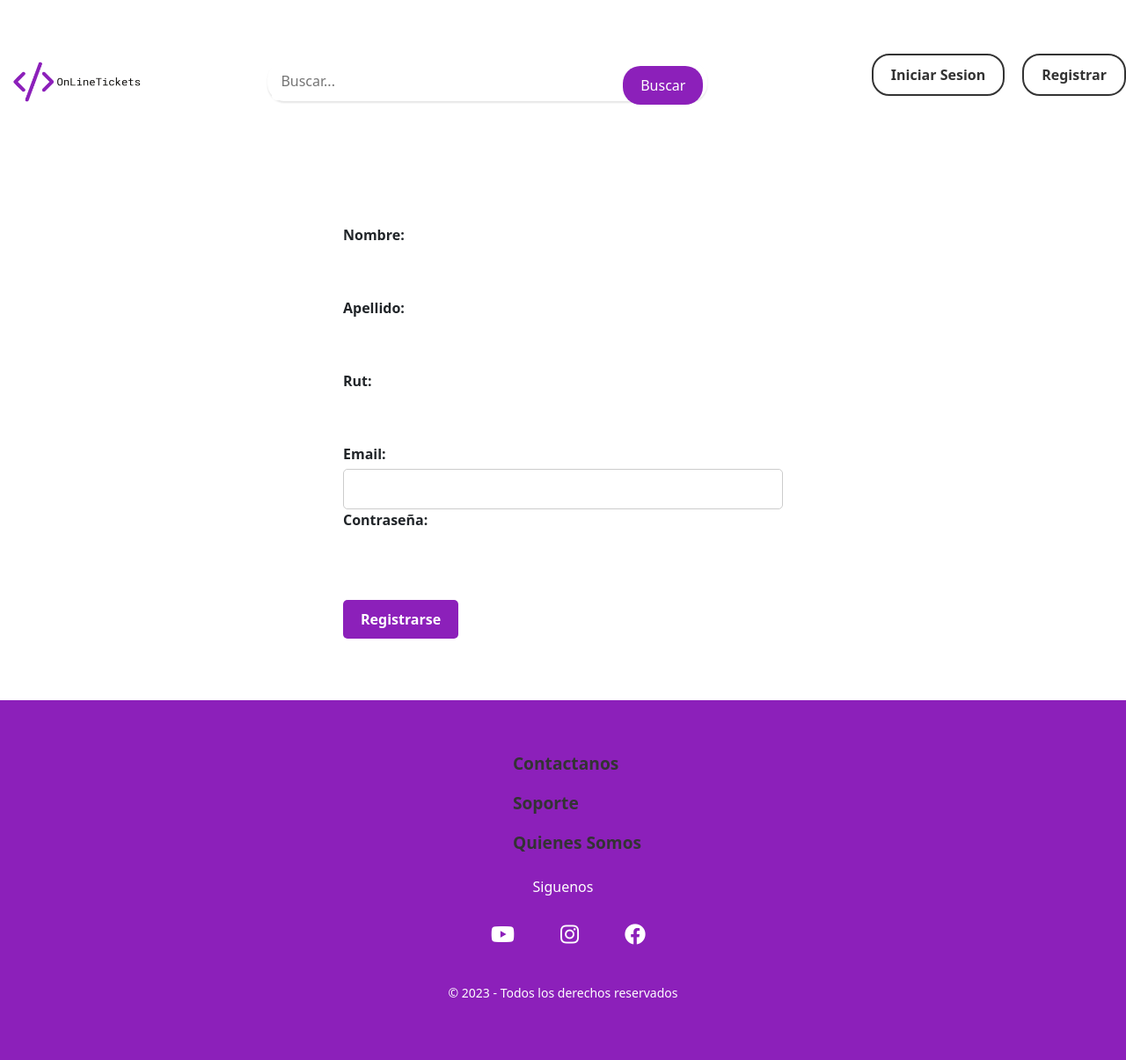
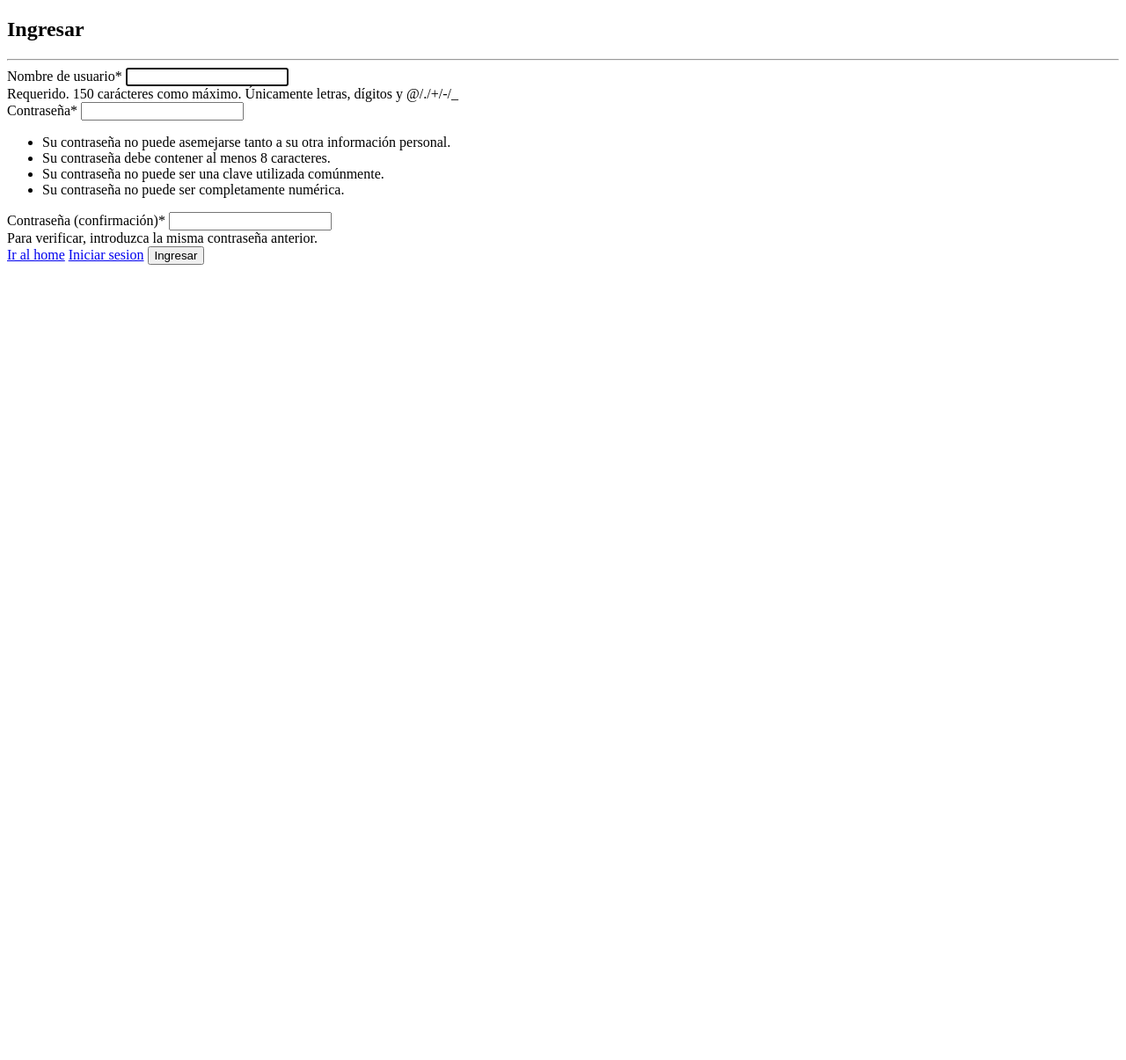
Before and after one commit to MoisesFigueroaDeveloper/OnLineTickets-2.0, a Django app: page /registro/ in a window 1280 px wide. Shown: the whole page at 88% size. After the commit the page ends 301 px from the top, so only its background shows below. Run offline with Django 4.2, Linux system fonts and the light colour scheme; some libraries are stand-ins or nearby versions.

Commit message:
Login y registro terminado

```diff
--- a/OnLineTickets/settings.py
+++ b/OnLineTickets/settings.py
@@ -28,6 +28,9 @@
 ALLOWED_HOSTS = []
 
 MESSAGE_STORAGE = "django.contrib.messages.storage.cookie.CookieStorage"
+
+LOGIN_REDIRECT_URL = '/'
+LOGIN_OUT_REDIRECT_URL = '/'
 
 # Application definition
 
--- a/OnLineTickets/urls.py
+++ b/OnLineTickets/urls.py
@@ -21,6 +21,7 @@
 urlpatterns = [
     path('admin/', admin.site.urls),
     path('', include('app.urls')),
+    path('accounts/', include('django.contrib.auth.urls')),
 ]
 
 if settings.DEBUG:
--- a/app/forms.py
+++ b/app/forms.py
@@ -1,5 +1,6 @@
 from django import forms
 from .models import Contactanos, Eventos
+from django.contrib.auth.forms import UserCreationForm
 
 class ContactanosForm(forms.ModelForm):
 
@@ -13,3 +14,6 @@
     class Meta:
         model = Eventos
         fields = '__all__'
+
+class CustomUserCreationForm(UserCreationForm):
+    pass
--- a/app/templates/app/home.html
+++ b/app/templates/app/home.html
@@ -22,7 +22,7 @@
     <div class="contenedor_login">
         <nav class="subcontenedor_login">
             <ul>
-                <li class="item-inicio-sesion"><a href="{% url 'iniciosesion' %}">Iniciar Sesion</a></li>
+                <li class="item-inicio-sesion"><a href="{% url 'login' %}">Iniciar Sesion</a></li>
                 <li class="item-registro"><a href="{% url 'registro' %}">Registrar</a></li>
             </ul>
         </nav>
--- a/app/templates/app/registro.html
+++ /dev/null
@@ -1,74 +0,0 @@
-{% extends 'app/base.html' %}
-{% load static %}
-
-{% block contenido %}
-    <!--Header-->
-    <div class="contenedor_encabezado">
-        <!--Logo-->
-        <div class="contenedor_logo">
-            <a href="{% url 'home' %}">
-                <img class="item-logo" src="{% static 'app/img/OnLineTickets-Logo.png' %}" alt="logo">
-            </a>
-        </div>
-        <!--Barra Buscador-->
-        <div class="contenedor_barrabusqueda">
-            <form class="item-barra-busqueda" action="" method="get">
-            <input type="text" placeholder="Buscar..." name="q">
-            <button class="boton-busqueda" type="submit"><span class="icono-lupa"></span>Buscar</button>
-            </form>
-        </div>
-        <!--Inicio sesion/Registro-->
-        <div class="contenedor_login">
-            <nav class="subcontenedor_login">
-                <ul>
-                    <li class="item-inicio-sesion"><a href="{% url 'iniciosesion' %}">Iniciar Sesion</a></li>
-                    <li class="item-registro"><a href="{% url 'registro' %}">Registrar</a></li>
-                </ul>
-            </nav>
-        </div>
-    </div>
-
-    <!--Formulario Registro-->
-    <form action="/registro" method="post" class="registro-form">
-        <label for="nombre" class="registro-label">Nombre:</label>
-        <input type="text" id="nombre" name="nombre" class="registro-input" required>
-
-        <label for="apellido" class="registro-label">Apellido:</label>
-        <input type="text" id="apellido" name="apellido" class="registro-input" required>
-
-        <label for="rut" class="registro-label">Rut:</label>
-        <input type="text" id="rut" name="rut" class="registro-input" required>
-
-        <label for="email" class="registro-label">Email:</label>
-        <input type="email" id="email" name="email" class="registro-input" required>
-
-        <label for="password" class="registro-label">Contraseña:</label>
-        <input type="password" id="password" name="password" class="registro-input" minlength="8" required>
-
-        <button class="btn-registro" type="submit" class="registro-btn">Registrarse</button>
-
-        <script src="../js/ingreso-rut.js"></script>
-        <script src="../js/validacion-correoelectronico-registro.js"></script>
-        <script src="../js/validacion-password-registro.js"></script>
-    </form>
-
-    <!--Footer-->
-    <footer id="elementos_footers">
-        <div class="contenedor_sociales">
-        <ul>
-            <li><a href="{% url 'contactanos' %}">Contactanos</a></li>
-            <li><a href="{%url 'soporte' %}">Soporte</a></li>
-            <li><a href="{% url 'quienessomos' %}">Quienes Somos</a></li>
-        </ul>
-        </div>
-        <p>Siguenos</p>
-        <ul class="Redes_Sociales">
-            <li><a target="_blank" href="https://www.youtube.com/user/nombre-canal"><i class="fab fa-youtube"></i></a></li>
-            <li><a target="_blank" href="https://www.instagram.com/nombre-usuario/"><i class="fab fa-instagram"></i></a></li>
-            <li><a target="_blank" href="https://www.facebook.com/nombre-pagina/"><i class="fab fa-facebook"></i></a></li>
-        </ul>
-        <div class="derechos_autor">
-            <p>&copy; 2023 - Todos los derechos reservados</p>
-        </div>
-    </footer>
-{% endblock %}
--- /dev/null
+++ b/app/templates/registration/registro.html
@@ -0,0 +1,38 @@
+<!DOCTYPE html>
+<html lang="es">
+<head>
+    <meta charset="UTF-8">
+    <meta http-equiv="X-UA-Compatible" content="IE=edge">
+    <meta name="viewport" content="width=device-width, initial-scale=1.0">
+    <title>Ingresar con su cuenta</title>
+</head>
+
+
+<body>
+    {%load crispy_forms_tags %}
+    <div class="container">
+        <div class="row">
+            <div class="col-12 col-md-6 offset-md-3">
+
+                <div class="card">
+                    <div class="card-body">
+                        <h2>Ingresar</h2>
+                        <hr></hr>
+                        <form action="" method="post">
+
+                            {% csrf_token %}
+                            {{ form | crispy}}
+                            <a href="{% url 'home' %}">Ir al home</a>
+                            <a href="{% url 'login' %}">Iniciar sesion</a>
+                            <input type="submit" value="Ingresar">
+                        </form>
+                    </div>
+                </div>
+
+                {% if user.is_authenticated %}
+                    <p><a href="{% url 'logout' %}">Cerrar sesión</a></p>
+                {% endif %}
+            </div>
+        </div>
+    </div>
+</body>
--- a/app/urls.py
+++ b/app/urls.py
@@ -1,5 +1,5 @@
 from django.urls import path
-from .views import contactanos, home, soporte, quienessomos, registro, iniciosesion, agregar_eventos, listar_eventos, modificar_eventos, eliminar_eventos
+from .views import contactanos, home, soporte, quienessomos, registro, iniciosesion, agregar_eventos, listar_eventos, modificar_eventos, eliminar_eventos, registro
 
 urlpatterns = [
     path('', home, name="home"),
@@ -12,4 +12,5 @@
     path('listar-eventos/', listar_eventos, name="listar_eventos"),
     path('modificar-eventos/<int:id>/', modificar_eventos, name="modificar_eventos"),
     path('eliminar-eventos/<int:id>/', eliminar_eventos, name="eliminar_eventos"),
+    path('registro/', registro, name="registro"),
 ]
--- a/app/views.py
+++ b/app/views.py
@@ -1,6 +1,6 @@
 from django.shortcuts import render, redirect, get_object_or_404
 from .models import Eventos
-from .forms import ContactanosForm, EventosForm
+from .forms import ContactanosForm, EventosForm, CustomUserCreationForm
 from django.contrib import messages
 from django.core.paginator import Paginator
 from django.http import Http404
@@ -35,11 +35,12 @@
 def quienessomos(request):
         return render(request, 'app/quienessomos.html')
 
-def registro(request):
-        return render(request, 'app/registro.html')
 
 def iniciosesion(request):
         return render(request, 'app/iniciosesion.html')
+
+def registro(request):
+        return render(request, 'app/registro.html')
 
 def agregar_eventos(request):
 
@@ -94,3 +95,18 @@
     eventos = get_object_or_404(Eventos, id=id)
     eventos.delete()
     return redirect(to="listar_eventos")
+
+def registro(request):
+    data = {
+        'form': CustomUserCreationForm()
+    }
+
+    if request.method == 'POST':
+        formulario = CustomUserCreationForm(data=request.POST)
+        if formulario.is_valid():
+            formulario.save()
+            messages.success(request, "Registro exitoso")
+            return redirect(to="iniciosesion")
+        data["form"] = formulario
+
+    return render(request, 'registration/registro.html', data)
```
Also changed, not shown: app/templates/app/iniciosesion.html (deleted, +0 -59 lines), app/templates/registration/login.html (added, +35 -0 lines), README.txt, app/migrations/0005_rename_tipo_cosultas_contactanos_tipo_consultas_and_more.py (added), db.sqlite3.
